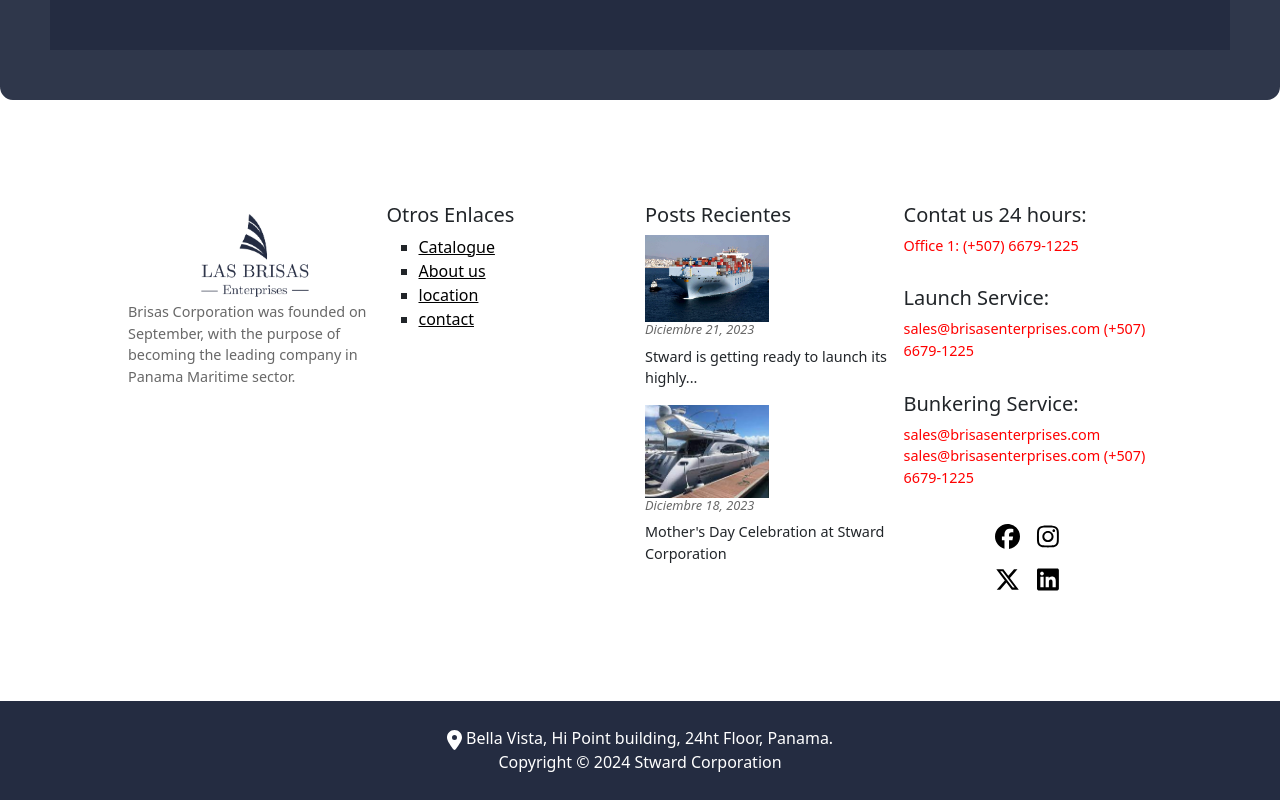
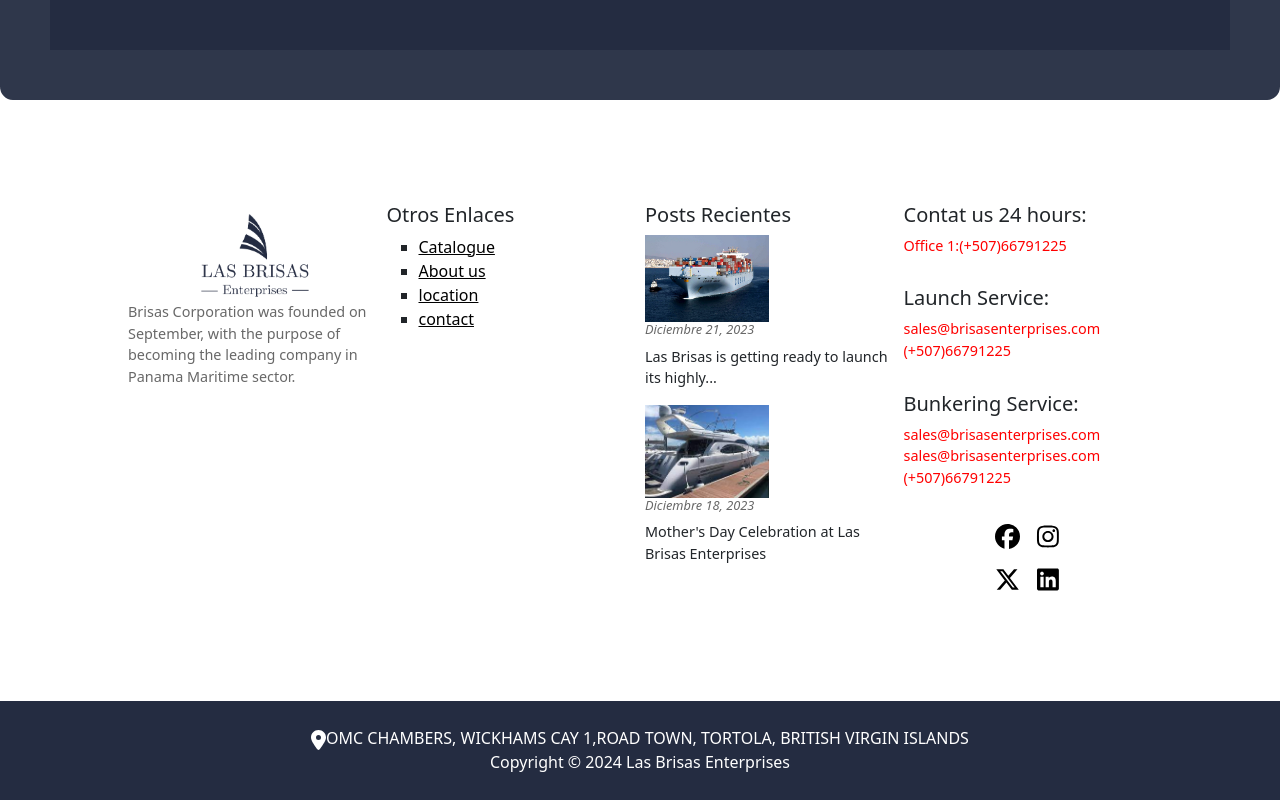
Before and after one commit to LuisCeballos24/bankering, a React (Vite) app in the folder web bunkering/bunkering/: page /compromiso in a window 1280 px wide. Shown: the part 1461-2261 px from the top of the page. Built offline with nearby package versions, Linux system fonts and the light colour scheme.

Commit message:
mejoras
mejoras

```diff
--- a/web bunkering/bunkering/src/components/DerechosReservados.jsx
+++ b/web bunkering/bunkering/src/components/DerechosReservados.jsx
@@ -6,7 +6,7 @@
   return (
     <div className='derechosReservados'>
 
-        <p><img src={location} alt="Ícono de Localización" /> Bella Vista, Hi Point building, 24ht Floor, Panama.<br />Copyright © 2024 Stward Corporation</p>
+        <p><img src={location} alt="Ícono de Localización" />OMC CHAMBERS, WICKHAMS CAY 1,ROAD TOWN, TORTOLA, BRITISH VIRGIN ISLANDS<br />Copyright © 2024 Las Brisas Enterprises</p>
     </div>
   )
 }
--- a/web bunkering/bunkering/src/components/footer.jsx
+++ b/web bunkering/bunkering/src/components/footer.jsx
@@ -29,27 +29,27 @@
             <img src={ChinaCarguero} alt="" />
             <div>
               <h6>Diciembre 21, 2023</h6>
-              <p>Stward is getting ready to launch its highly...</p>
+              <p>Las Brisas is getting ready to launch its highly...</p>
             </div>
           </section>
           <section>
             <img src={YateEnVenta} alt="" />
             <div>
               <h6>Diciembre 18, 2023</h6>
-              <p>Mother's Day Celebration at Stward Corporation</p>
+              <p>Mother's Day Celebration at Las Brisas Enterprises</p>
             </div>
           </section>
         </div>
         <div className='footerContactos'>
           <section>
             <h5>Contat us 24 hours:</h5>
-            <p>Office 1: (+507) 6679-1225</p>
+            <p>Office 1:(+507)66791225</p>
           </section>
           <section>
             <h5>Launch Service:</h5>
             <p>
               sales@brisasenterprises.com
-              (+507) 6679-1225
+              (+507)66791225
             </p>
           </section>
           <section>
@@ -57,7 +57,7 @@
             <p>
               sales@brisasenterprises.com
               sales@brisasenterprises.com
-              (+507) 6679-1225
+              (+507)66791225
             </p>
           </section>
           <section className='sectionFooterRedesSociales'>
--- a/web bunkering/bunkering/src/json/Soporte.json
+++ b/web bunkering/bunkering/src/json/Soporte.json
@@ -2,7 +2,7 @@
     {
         "id": 1,
         "title": "Have a question? call us now",
-        "information": "Office 1: (+507) 6679-1225",
+        "information": "Office 1:(+507)66791225",
         "image": "/iconos/telefono.svg"
     },
     {
```
